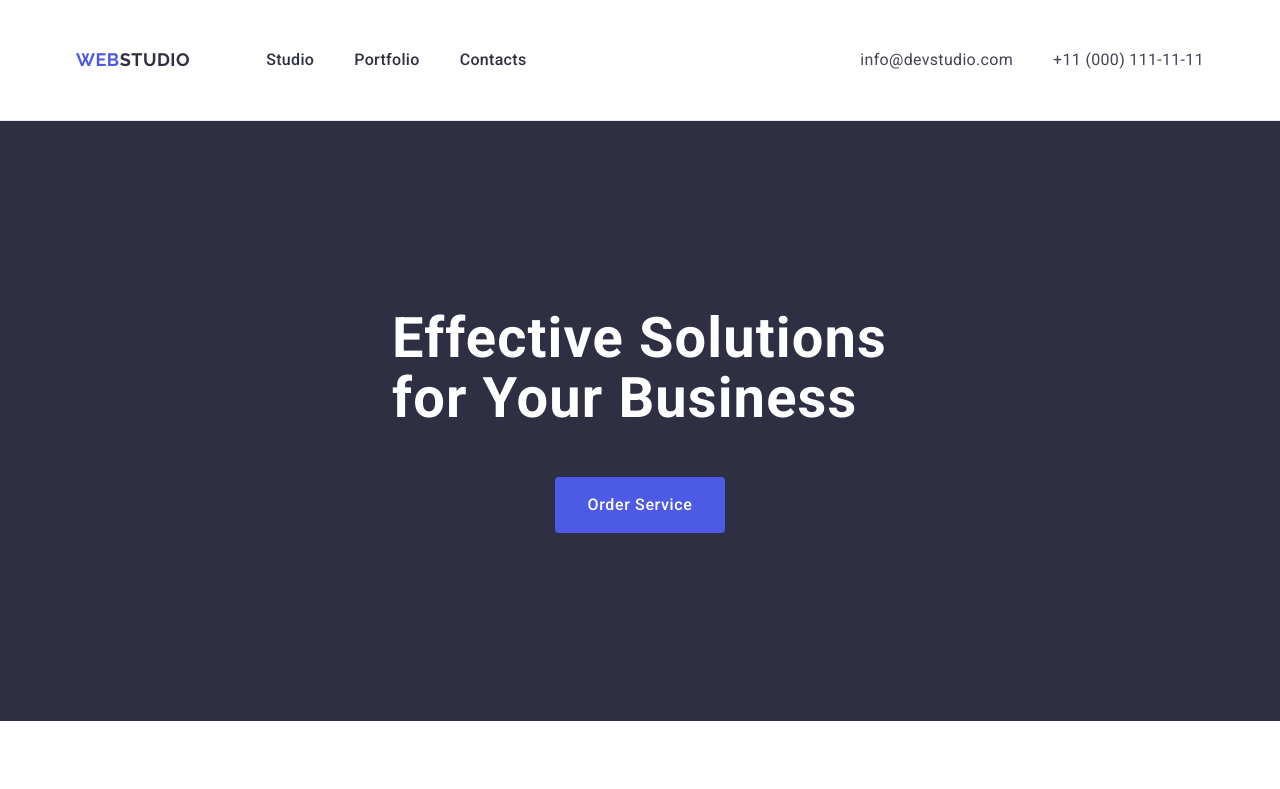
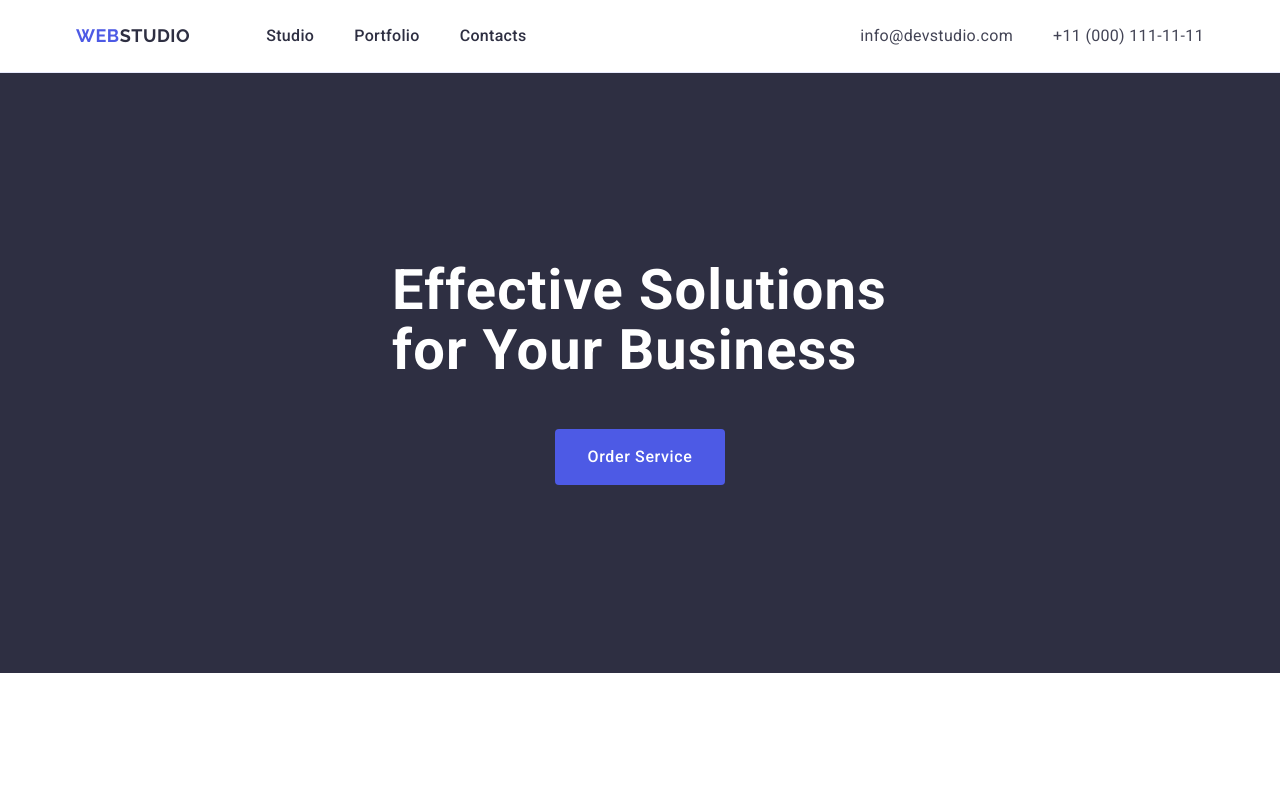
Before and after one commit to keraberase/goit-markup-hw-03, a plain HTML site: page index.html in a window 1280 px wide. Shown: the top 789 px of the page. Drawn offline with nearby package versions, Linux system fonts and the light colour scheme.

Commit message:
redact coment mentor

```diff
--- a/css/style.css
+++ b/css/style.css
@@ -38,15 +38,12 @@ img {
   margin: 0 auto;
 }
 .header {
-  padding-top: 24px;
-  padding-bottom: 24px;
   border-bottom: 1px solid #e7e9fc;
 }
 .header-navigation {
   display: flex;
   align-items: center;
-  flex-grow: 1;
-  justify-content: start;
+  margin-right: auto;
 }
 .header-logo {
   color: #4d5ae5;
@@ -98,6 +95,7 @@ img {
 }
 .header-address {
   font-style: normal;
+  margin-left: auto;
 }
 .header-info-list {
   display: flex;
```
